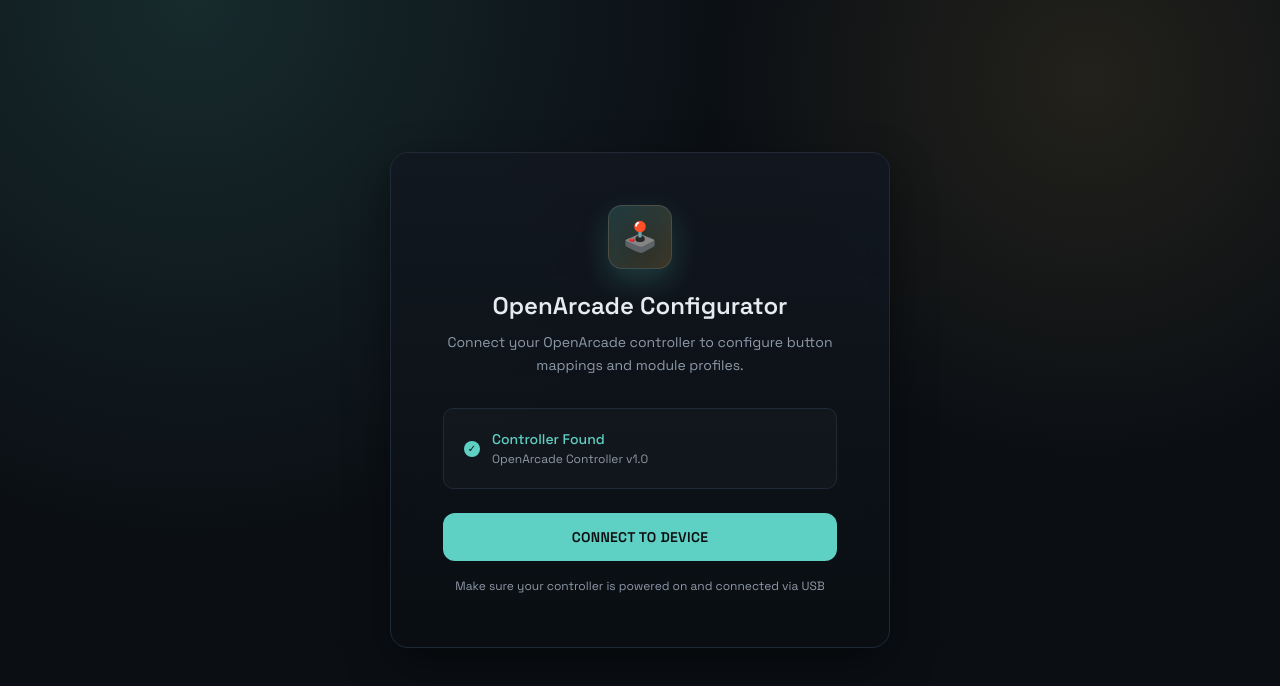
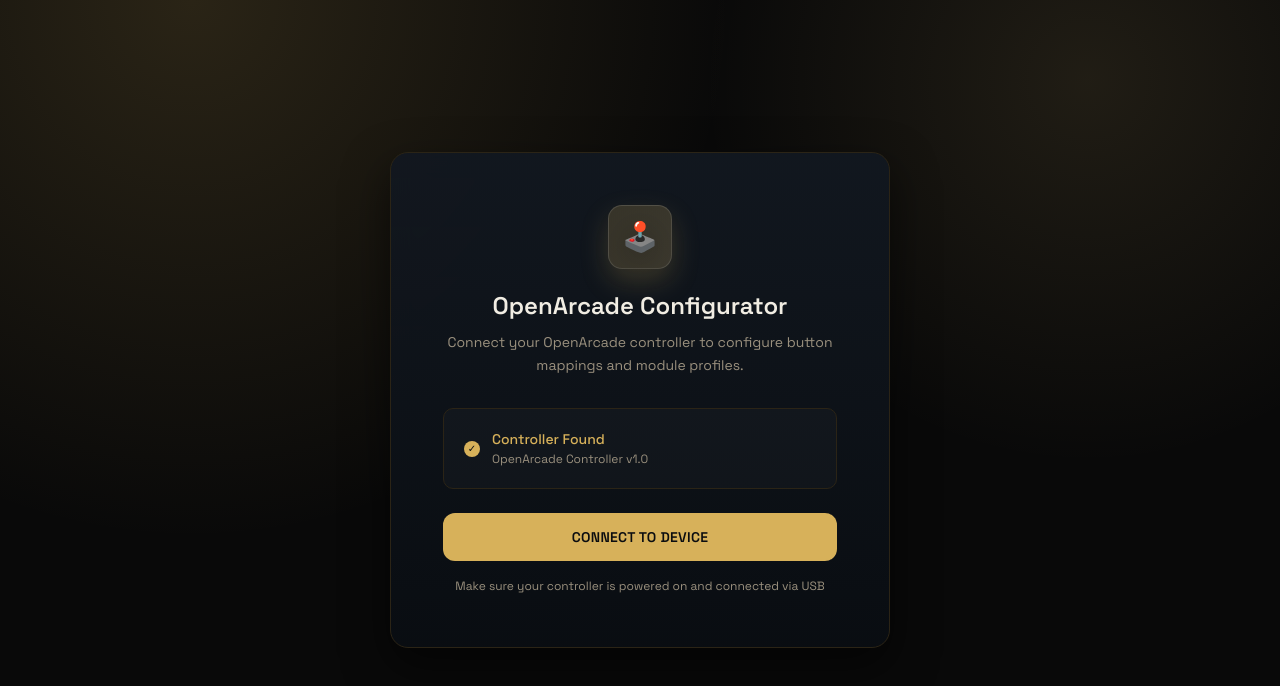
Before and after one commit to ssh-vom/OpenArcade, a React (Vite) app in the folder config_app/: page / in a window 1280 px wide. Shown: the top 686 px of the page. Built offline with nearby package versions, Linux system fonts and the light colour scheme; no server answers.

Commit message:
Trying out gold accents

```diff
--- a/config_app/src/components/ButtonMappingsPanel.jsx
+++ b/config_app/src/components/ButtonMappingsPanel.jsx
@@ -105,7 +105,7 @@ export default function ButtonMappingsPanel({ mappings, moduleName, onSelectButt
                                     transition: "all 0.15s ease",
                                 }}
                                 onMouseOver={(e) => {
-                                    e.currentTarget.style.borderColor = "rgba(95, 208, 196, 0.4)";
+                                    e.currentTarget.style.borderColor = "rgba(215, 177, 90, 0.4)";
                                 }}
                                 onMouseOut={(e) => {
                                     e.currentTarget.style.borderColor = "rgba(255,255,255,0.06)";
--- a/config_app/src/components/ControllerHUD.jsx
+++ b/config_app/src/components/ControllerHUD.jsx
@@ -29,13 +29,13 @@ export default function ControllerHUD({
                 <div style={{
                     width: "48px",
                     height: "48px",
-                    background: "linear-gradient(135deg, rgba(95, 208, 196, 0.2), rgba(240, 192, 92, 0.2))",
+                    background: "linear-gradient(135deg, rgba(215, 177, 90, 0.2), rgba(240, 204, 122, 0.2))",
                     borderRadius: "12px",
                     display: "flex",
                     alignItems: "center",
                     justifyContent: "center",
                     border: "1px solid rgba(255,255,255,0.12)",
-                    boxShadow: "0 10px 24px rgba(95, 208, 196, 0.25)",
+                    boxShadow: "0 10px 24px rgba(215, 177, 90, 0.25)",
                 }}>
                     <img
                         src={oaLogo}
@@ -115,9 +115,9 @@ export default function ControllerHUD({
                         alignItems: "center",
                         gap: "6px",
                         padding: "4px 8px",
-                        background: isConnected ? "rgba(95, 208, 196, 0.12)" : "rgba(230, 118, 108, 0.12)",
+                        background: isConnected ? "rgba(215, 177, 90, 0.12)" : "rgba(196, 88, 68, 0.12)",
                         borderRadius: "6px",
-                        border: `1px solid ${isConnected ? "rgba(95, 208, 196, 0.35)" : "rgba(230, 118, 108, 0.35)"}`,
+                        border: `1px solid ${isConnected ? "rgba(215, 177, 90, 0.35)" : "rgba(196, 88, 68, 0.35)"}`,
                         color: isConnected ? "var(--oa-accent)" : "var(--oa-danger)",
                         textTransform: "uppercase",
                         letterSpacing: "0.04em",
@@ -135,12 +135,12 @@ export default function ControllerHUD({
                         style={{
                             padding: "8px 12px",
                             background: viewMode === "3d"
-                                ? "rgba(95, 208, 196, 0.16)"
-                                : "rgba(240, 192, 92, 0.16)",
+                                ? "rgba(215, 177, 90, 0.16)"
+                                : "rgba(240, 204, 122, 0.16)",
                             color: viewMode === "3d" ? "var(--oa-accent)" : "var(--oa-warning)",
                             border: viewMode === "3d"
-                                ? "1px solid rgba(95, 208, 196, 0.4)"
-                                : "1px solid rgba(240, 192, 92, 0.4)",
+                                ? "1px solid rgba(215, 177, 90, 0.4)"
+                                : "1px solid rgba(240, 204, 122, 0.4)",
                             borderRadius: "10px",
                             cursor: "pointer",
                             fontSize: "11px",
--- a/config_app/src/components/D2ConfigPanel.jsx
+++ b/config_app/src/components/D2ConfigPanel.jsx
@@ -23,13 +23,13 @@ export default function D2ConfigPanel({ mappings, moduleName, onSelectButton, on
     const getTypeTone = (type) => {
         switch (type) {
             case HID_INPUT_TYPES.GAMEPAD:
-                return { color: "#5b7cfa", border: "rgba(91, 124, 250, 0.3)" };
+                return { color: "#d7b15a", border: "rgba(215, 177, 90, 0.3)" };
             case HID_INPUT_TYPES.KEYBOARD:
-                return { color: "var(--oa-accent)", border: "rgba(95, 208, 196, 0.3)" };
+                return { color: "#f0d48a", border: "rgba(240, 212, 138, 0.3)" };
             case HID_INPUT_TYPES.ANALOG:
-                return { color: "var(--oa-warning)", border: "rgba(240, 192, 92, 0.3)" };
+                return { color: "#c08a4a", border: "rgba(192, 138, 74, 0.3)" };
             default:
-                return { color: "var(--oa-muted)", border: "rgba(142, 154, 168, 0.3)" };
+                return { color: "var(--oa-muted)", border: "rgba(154, 144, 126, 0.3)" };
         }
     };
 
@@ -282,8 +282,8 @@ export default function D2ConfigPanel({ mappings, moduleName, onSelectButton, on
                         style={{
                             flex: 2,
                             padding: "8px",
-                            background: "rgba(95, 208, 196, 0.16)",
-                            border: "1px solid rgba(95, 208, 196, 0.4)",
+                            background: "rgba(215, 177, 90, 0.16)",
+                            border: "1px solid rgba(215, 177, 90, 0.4)",
                             borderRadius: "8px",
                             color: "var(--oa-accent)",
                             fontSize: "12px",
@@ -291,8 +291,8 @@ export default function D2ConfigPanel({ mappings, moduleName, onSelectButton, on
                             cursor: "pointer",
                             transition: "all 0.2s",
                         }}
-                        onMouseOver={(e) => e.target.style.background = "rgba(95, 208, 196, 0.24)"}
-                        onMouseOut={(e) => e.target.style.background = "rgba(95, 208, 196, 0.16)"}
+                        onMouseOver={(e) => e.target.style.background = "rgba(215, 177, 90, 0.24)"}
+                        onMouseOut={(e) => e.target.style.background = "rgba(215, 177, 90, 0.16)"}
                     >
                         Save to Device
                     </button>
--- a/config_app/src/components/DeviceConnectionScreen.jsx
+++ b/config_app/src/components/DeviceConnectionScreen.jsx
@@ -19,7 +19,7 @@ export default function DeviceConnectionScreen({ onConnect }) {
         <div style={{
             width: "100vw",
             height: "100vh",
-            background: "radial-gradient(900px circle at 15% 0%, rgba(95, 208, 196, 0.14), transparent 60%), radial-gradient(700px circle at 85% 10%, rgba(240, 192, 92, 0.1), transparent 55%), var(--oa-bg)",
+            background: "radial-gradient(900px circle at 15% 0%, rgba(215, 177, 90, 0.16), transparent 60%), radial-gradient(700px circle at 85% 10%, rgba(240, 204, 122, 0.1), transparent 55%), var(--oa-bg)",
             display: "flex",
             alignItems: "center",
             justifyContent: "center",
@@ -41,13 +41,13 @@ export default function DeviceConnectionScreen({ onConnect }) {
                 <div style={{
                     width: "64px",
                     height: "64px",
-                    background: "linear-gradient(135deg, rgba(95, 208, 196, 0.2), rgba(240, 192, 92, 0.2))",
+                    background: "linear-gradient(135deg, rgba(215, 177, 90, 0.2), rgba(240, 204, 122, 0.2))",
                     borderRadius: "14px",
                     display: "inline-flex",
                     alignItems: "center",
                     justifyContent: "center",
                     marginBottom: "24px",
-                    boxShadow: "0 12px 28px rgba(95, 208, 196, 0.22)",
+                    boxShadow: "0 12px 28px rgba(215, 177, 90, 0.22)",
                     border: "1px solid rgba(255,255,255,0.12)",
                 }}>
                     <img
@@ -167,7 +167,7 @@ export default function DeviceConnectionScreen({ onConnect }) {
                             ? "#0b0d10"
                             : "var(--oa-muted)",
                         border: deviceFound
-                            ? "1px solid rgba(95, 208, 196, 0.4)"
+                            ? "1px solid rgba(215, 177, 90, 0.4)"
                             : "1px solid var(--oa-panel-border)",
                         borderRadius: "12px",
                         fontSize: "14px",
--- a/config_app/src/index.css
+++ b/config_app/src/index.css
@@ -9,20 +9,20 @@
   -webkit-font-smoothing: antialiased;
   -moz-osx-font-smoothing: grayscale;
 
-  --oa-bg: #0b0f14;
-  --oa-bg-glow: radial-gradient(900px circle at 15% -10%, rgba(86, 196, 184, 0.16), transparent 60%);
-  --oa-bg-warm: radial-gradient(780px circle at 85% -5%, rgba(234, 186, 92, 0.12), transparent 55%);
-  --oa-panel: #10151c;
-  --oa-panel-alt: #141b24;
-  --oa-panel-border: #1f2a36;
-  --oa-text: #e6ebf0;
-  --oa-muted: #8e9aa8;
-  --oa-accent: #5fd0c4;
-  --oa-accent-strong: #41bcb0;
-  --oa-accent-soft: rgba(95, 208, 196, 0.16);
-  --oa-danger: #e6766c;
-  --oa-warning: #f0c05c;
-  --oa-shadow-soft: 0 18px 45px rgba(0, 0, 0, 0.45);
+  --oa-bg: #090909;
+  --oa-bg-glow: radial-gradient(900px circle at 15% -10%, rgba(215, 177, 90, 0.18), transparent 60%);
+  --oa-bg-warm: radial-gradient(780px circle at 85% -5%, rgba(240, 204, 122, 0.12), transparent 55%);
+  --oa-panel: #111010;
+  --oa-panel-alt: #171414;
+  --oa-panel-border: #2b2416;
+  --oa-text: #f1ede3;
+  --oa-muted: #9a907e;
+  --oa-accent: #d7b15a;
+  --oa-accent-strong: #f0c46c;
+  --oa-accent-soft: rgba(215, 177, 90, 0.16);
+  --oa-danger: #c45844;
+  --oa-warning: #f1cc7a;
+  --oa-shadow-soft: 0 18px 45px rgba(0, 0, 0, 0.55);
 }
 
 *,
@@ -52,6 +52,6 @@ button {
 button:focus-visible,
 input:focus-visible,
 select:focus-visible {
-  outline: 2px solid rgba(95, 208, 196, 0.45);
+  outline: 2px solid rgba(215, 177, 90, 0.45);
   outline-offset: 2px;
 }
```
Also changed, not shown: config_app/src/components/ChildModule.jsx (+11 -11 lines), config_app/src/components/HIDButtonMappingModal.jsx (+11 -11 lines), config_app/src/components/OpenArcade3DView.jsx (+11 -11 lines).
